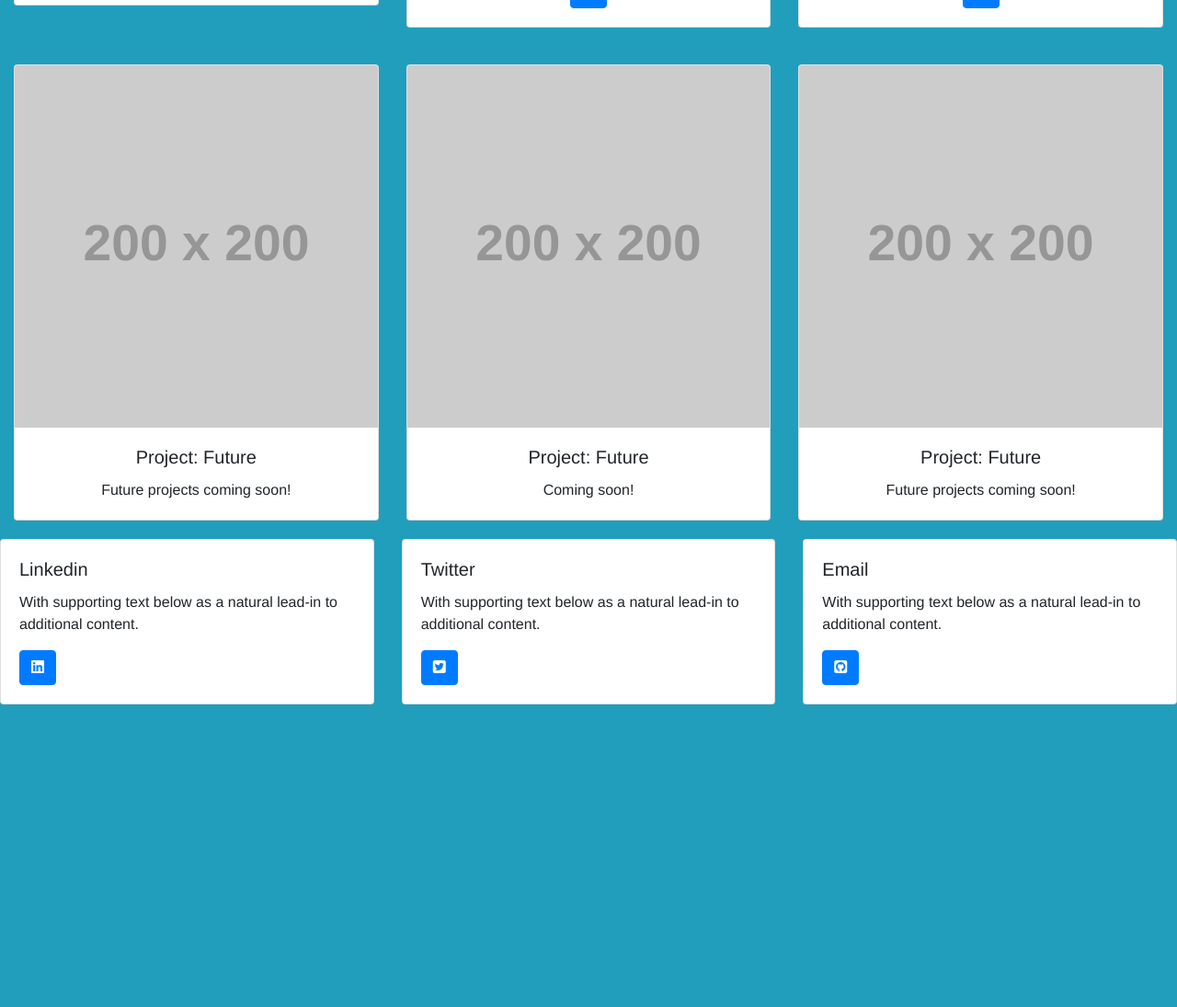
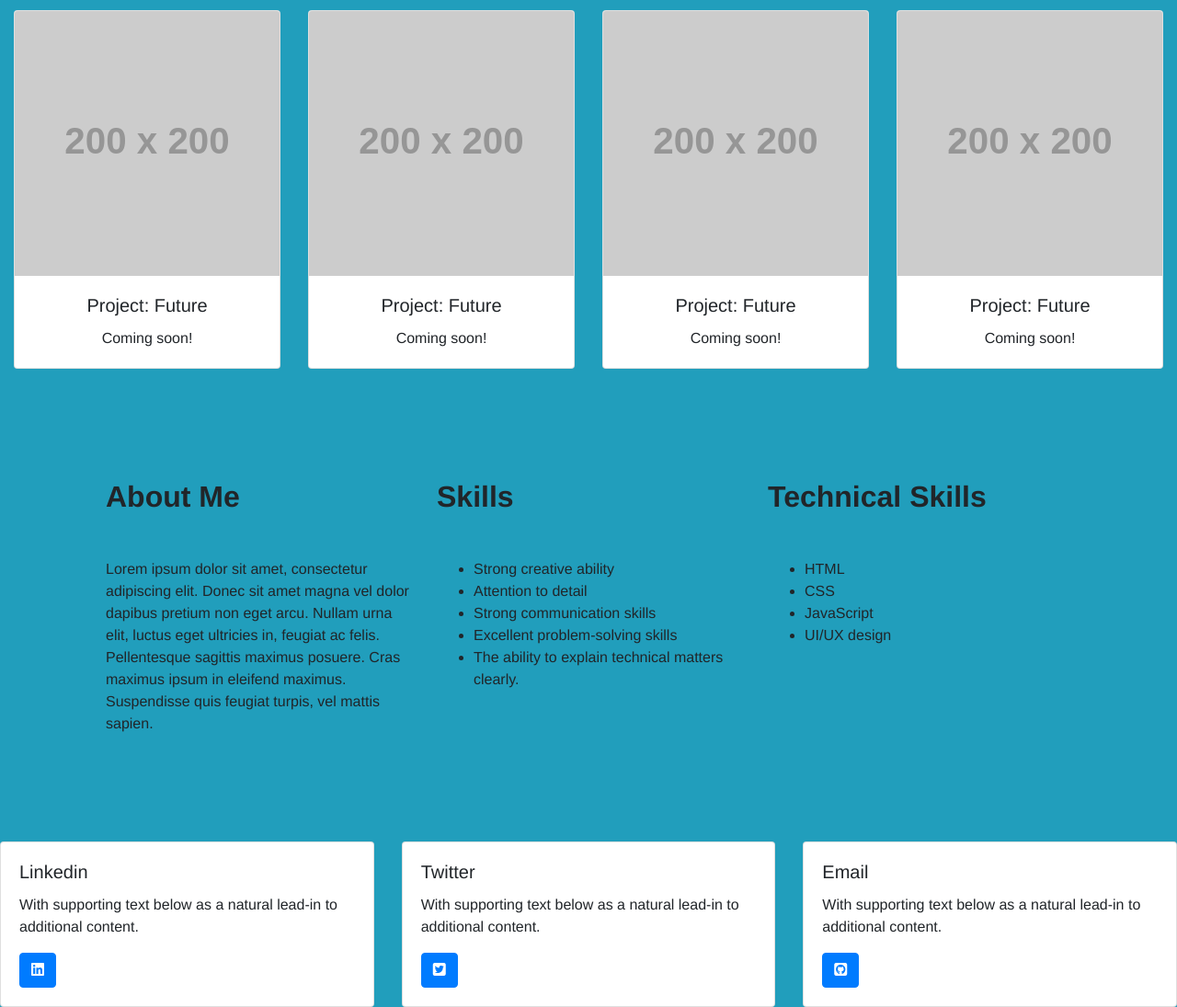
Before and after one commit to lissasimp/Bootstrap-Portfolio, a plain HTML site: page index.html in a window 1280 px wide. Shown: the part 1200-2295 px from the top of the page at 92% size. Before the commit the page ends 1966 px from the top, so only its background shows below. Drawn offline with nearby package versions, Linux system fonts and the light colour scheme; placeholder pictures from the web are drawn by us; a web font is replaced by a local one.

```diff
--- a/CSS/style.css
+++ b/CSS/style.css
@@ -68,7 +68,10 @@ nav a:hover {
   background-color: transparent;
   color: black;
 }
-
+.fa-bars {
+color: #fb8500;
+font-size:28px;
+}
 /*Hero*/
 .masthead {
   position: relative;
@@ -124,3 +127,8 @@ button {
   .card {
     margin: 0 auto;
   }
+
+/*About Me*/
+.bioContainer {
+    padding:100px;
+}
--- a/index.html
+++ b/index.html
@@ -28,12 +28,14 @@
 
     <!--NavBar-->
     <!--Links to rest of page-->
-    <nav class="navbar navbar-expand-lg navbar-light fixed-top py-lg-0" id="mainNav">
+    <nav class="navbar navbar-expand-lg fixed-top py-lg-0" id="mainNav">
         <div class="container">
             <a class="navbar-brand">Lissa Simpson</a>
             <button class="navbar-toggler" type="button" data-toggle="collapse" data-target="#navbarResponsive"
                 aria-controls="navbarResponsive" aria-expanded="false" aria-label="Toggle navigation">
-                <span class="navbar-toggler-icon"></span>
+                <span class="navbar-toggler-icon">
+                    <i class="fas fa-bars"></i>
+                </span>
             </button>
             <div class="collapse navbar-collapse" id="navbarResponsive">
                 <ul class="navbar-nav ml-auto">
@@ -81,10 +83,10 @@
 
     <!--Work-->
     <!--Displayed in grid/Bootstrap Cards/Image linked to GitHub Repo-->
-    <div class="container-fluid ">
+    <div class="container-fluid">
         <div class="row">
-
-            <div class="cardContainer col-sm-12 col-md-4 col-lg-4 text-center">
+            <!--First Row-->
+            <div class="cardContainer col-sm-12 col-md-3 col-lg-3 text-center">
                 <div class="card">
                     <img src="https://placehold.co/200" class="card-img-top" alt="...">
                     <div class="card-body">
@@ -97,8 +99,7 @@
                 </div>
             </div>
 
-
-            <div class="cardContainer col-sm-12 col-md-4 col-lg-4 text-center">
+            <div class="cardContainer col-sm-12 col-md-3 col-lg-3 text-center">
                 <div class="card">
                     <img src="https://placehold.co/200" class="card-img-top" alt="...">
                     <div class="card-body">
@@ -112,7 +113,7 @@
                 </div>
             </div>
 
-            <div class="cardContainer col-sm-12 col-md-4 col-lg-4 text-center">
+            <div class="cardContainer col-sm-12 col-md-3 col-lg-3 text-center">
                 <div class="card">
                     <img src="https://placehold.co/200" class="card-img-top" alt="...">
                     <div class="card-body">
@@ -124,17 +125,19 @@
                     </div>
                 </div>
             </div>
-                <div class="cardContainer col-sm-12 col-md-4 col-lg-4 text-center">
+
+            <div class="cardContainer col-sm-12 col-md-3 col-lg-3 text-center">
                 <div class="card">
                     <img src="https://placehold.co/200" class="card-img-top" alt="...">
                     <div class="card-body">
                         <h5 class="card-title">Project: Future</h5>
-                            <p class="card-text">Future projects coming soon!</p>
+                        <p class="card-text">Coming soon!</p>
                     </div>
                 </div>
             </div>
-
-                <div class="cardContainer col-sm-12 col-md-4 col-lg-4 text-center">
+            <!--end of First Row-->
+            <!--Second Row-->
+            <div class="cardContainer col-sm-12 col-md-3 col-lg-3 text-center">
                 <div class="card">
                     <img src="https://placehold.co/200" class="card-img-top" alt="...">
                     <div class="card-body">
@@ -144,12 +147,30 @@
                 </div>
             </div>
 
-                <div class="cardContainer col-sm-12 col-md-4 col-lg-4 text-center">
+            <div class="cardContainer col-sm-12 col-md-3 col-lg-3 text-center">
                 <div class="card">
                     <img src="https://placehold.co/200" class="card-img-top" alt="...">
                     <div class="card-body">
                         <h5 class="card-title">Project: Future</h5>
-                            <p class="card-text">Future projects coming soon!</p>
+                        <p class="card-text">Coming soon!</p>
+                    </div>
+                </div>
+            </div>
+            <div class="cardContainer col-sm-12 col-md-3 col-lg-3 text-center">
+                <div class="card">
+                    <img src="https://placehold.co/200" class="card-img-top" alt="...">
+                    <div class="card-body">
+                        <h5 class="card-title">Project: Future</h5>
+                        <p class="card-text">Coming soon!</p>
+                    </div>
+                </div>
+            </div>
+            <div class="cardContainer col-sm-12 col-md-3 col-lg-3 text-center">
+                <div class="card">
+                    <img src="https://placehold.co/200" class="card-img-top" alt="...">
+                    <div class="card-body">
+                        <h5 class="card-title">Project: Future</h5>
+                        <p class="card-text">Coming soon!</p>
                     </div>
                 </div>
             </div>
@@ -159,15 +180,50 @@
     <!--End of work-->
 
     <!--About Me-->
-        <!--brief bio-->
-        <!-- <div class="card bg-dark text-white">
-        <img src="..." class="card-img" alt="...">
-        <div class="card-img-overlay">
-          <h5 class="card-title">Card title</h5>
-          <p class="card-text">This is a wider card with supporting text below as a natural lead-in to additional content. This content is a little bit longer.</p>
-          <p class="card-text">Last updated 3 mins ago</p>
+    <!--brief bio and skills-->
+    <div class="container-fluid">
+        <div class="bioContainer">
+        <div class="row">
+
+            <div class="col-sm-12 col-md-4 col-lg-4">
+                <div class="bio-content mx-auto">
+                    <h2 class="mb-5"><strong>About Me</strong></h2>
+                    <p>Lorem ipsum dolor sit amet, consectetur adipiscing elit. Donec sit amet magna vel dolor dapibus
+                        pretium non eget arcu. Nullam urna elit, luctus eget ultricies in, feugiat ac felis.
+                        Pellentesque sagittis maximus posuere. Cras maximus ipsum in eleifend maximus. Suspendisse quis
+                        feugiat turpis, vel mattis sapien.</p>
                 </div>
-      </div> -->
+            </div>
+
+            <div class="col-sm-12 col-md-4 col-lg-4">
+                <div class="bio-content mx-auto">
+                    <h2 class="mb-5"><strong>Skills</strong></h2>
+                    <ul>
+                        <li>Strong creative ability</li>
+                        <li>Attention to detail</li>
+                        <li>Strong communication skills</li>
+                        <li>Excellent problem-solving skills</li>
+                        <li>The ability to explain technical matters clearly.</li>
+                    </ul>
+                </div>
+            </div>
+
+            <div class="col-sm-12 col-md-4 col-lg-4">
+                <div class="bio-content mx-auto">
+                    <h2 class="mb-5"><strong>Technical Skills</strong></h2>
+                    <ul>
+                        <li>HTML</li>
+                        <li>CSS</li>
+                        <li>JavaScript</li>
+                        <li>UI/UX design</li>
+                    </ul>
+                </div>
+            </div>
+        </div>
+        </div>
+    </div>
+
+
             <!--Linkedin, Twitter, Gmail, Phone-->
             <div class="contact" id="contact">
                 <div class="row">
@@ -175,7 +231,8 @@
                         <div class="card">
                             <div class="card-body">
                                 <h5 class="card-title">Linkedin</h5>
-                            <p class="card-text">With supporting text below as a natural lead-in to additional content.
+                                <p class="card-text">With supporting text below as a natural lead-in to additional
+                                    content.
                                 </p>
                                 <a href="#" class="btn btn-primary">
                                     <i class="fa-brands fa-linkedin"></i>
@@ -188,7 +245,8 @@
                         <div class="card">
                             <div class="card-body">
                                 <h5 class="card-title">Twitter</h5>
-                            <p class="card-text">With supporting text below as a natural lead-in to additional content.
+                                <p class="card-text">With supporting text below as a natural lead-in to additional
+                                    content.
                                 </p>
                                 <a href="#" class="btn btn-primary">
                                     <i class="fa-brands fa-square-twitter"></i>
@@ -201,7 +259,8 @@
                         <div class="card">
                             <div class="card-body">
                                 <h5 class="card-title">Email</h5>
-                            <p class="card-text">With supporting text below as a natural lead-in to additional content.
+                                <p class="card-text">With supporting text below as a natural lead-in to additional
+                                    content.
                                 </p>
                                 <a href="#" class="btn btn-primary">
                                     <i class="fa-brands fa-square-github"></i>
```
Lines whose indentation alone changed are shown as unchanged.
